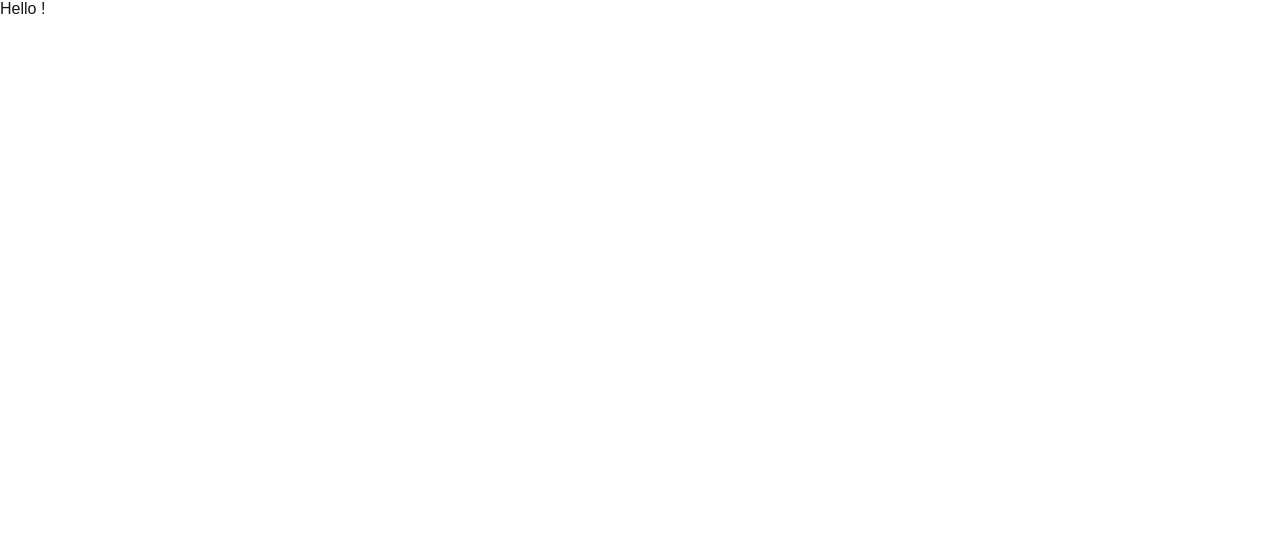
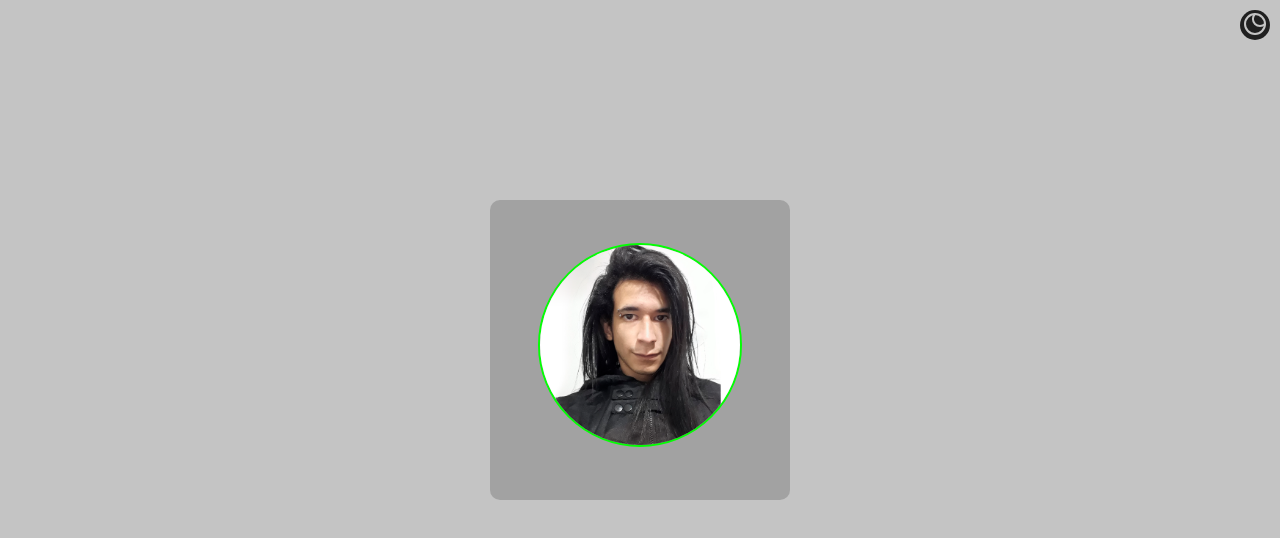
Before and after one commit to matheu5leone/portfolio, a Next.js app: page / in a window 1280 px wide. Shown: the top 538 px of the page. Built offline with nearby package versions, Linux system fonts and the light colour scheme.

Commit message:
add profile pic

```diff
--- a/next.config.ts
+++ b/next.config.ts
@@ -1,6 +1,9 @@
 /** @type {import('next').NextConfig} */
+
+const isProd = process.env.NODE_ENV === 'production';
+
 const nextConfig = {
-  output: 'export', // Habilita exportação estática
+  ...(isProd && { output: 'export' }), // Habilita exportação estática
   images: {
     unoptimized: true, // Desabilita otimização de imagens (necessário para exportação estática)
   },
--- /dev/null
+++ b/src/components/about/About.tsx
@@ -0,0 +1,30 @@
+import style from "@/components/about/about.module.css";
+import Image from "next/image";
+
+export default function About() {
+
+    const WORLD = process.env.NEXT_PUBLIC_WORLD;
+
+    return (
+        <main className={style.container}>
+            <div className={style.modules}>
+                <div className={style.avatarModule}>
+                    <div className={style.avatarBox}>
+                        <Image
+                            className={style.avatar}
+                            src="./fotoProfissionalModificada.png"
+                            alt="Matheus Leone"
+                            width={217}
+                            height={245}
+                        />
+                    </div>
+                    <b className={style.container}>{WORLD}</b>
+                </div>
+                <div className={style.textModule}>
+                    {/*  <b className={style.container}>{WORLD}</b> */}
+                </div>
+            </div>
+        </main>
+    );
+
+}
--- /dev/null
+++ b/src/components/about/about.module.css
@@ -0,0 +1,46 @@
+.container {
+    display: flex;
+    justify-content: center;
+    align-items: center;
+    width: 100%;
+
+}
+.modules{
+    height: 300px;
+    width: 300px;
+    display: flex;
+    justify-content: center;
+    align-items: center;
+    background-color: rgba(77, 77, 77, 0.288);
+    border-radius: 10px;
+    transition: all 0.3s ease;
+
+}
+.modules:hover{
+    box-shadow: 0px 20px 40px rgba(71, 71, 71, 0.212);
+}
+.avatarModule{
+    display: flex;
+    justify-content: center;
+    align-items: center;
+    flex-direction: column;
+    gap: 10px;
+}
+.textModule{
+    display: flex;
+    justify-content: center;
+    align-items: center;
+}
+.avatarBox{
+    width: 200px;
+    height: 200px;
+    border-radius: 50%;
+    overflow: hidden; /* Corta a imagem quando ela ultrapassar a área da div */
+    display: flex;
+    justify-content: center;
+    align-items: center;
+    border: 2px rgb(3, 255, 3) solid;
+}
+.avatar {
+    object-fit: cover; /* Faz a imagem cobrir a área da div, cortando se necessário */
+}
--- /dev/null
+++ b/src/components/navbar/Navbar.tsx
@@ -0,0 +1,33 @@
+import style from "@/components/navbar/navbar.module.css";
+import Image from "next/image";
+import Link from "next/link";
+import { useEffect, useState } from "react";
+import { Eclipse } from "lucide-react";
+
+export default function Navbar() {
+
+    const [theme, setTheme] = useState("light");
+
+    // Carregar o tema salvo no localStorage
+    useEffect(() => {
+        const savedTheme = localStorage.getItem("theme");
+        if (savedTheme) {
+            setTheme(savedTheme);
+            document.body.classList.toggle("dark-theme", savedTheme === "dark");
+        }
+    }, []);
+
+    // Função para alternar o tema
+    const changeTheme = () => {
+        const newTheme = theme === "light" ? "dark" : "light";
+        setTheme(newTheme); // Atualiza o estado
+        document.body.classList.toggle("dark-theme", newTheme === "dark");
+        localStorage.setItem("theme", newTheme); // Salva no localStorage
+    };
+
+    return (
+        <main className={style.navbar}>
+            <button className={style.btnTheme} onClick={changeTheme}><Eclipse /></button>
+        </main>
+    );
+}
--- /dev/null
+++ b/src/components/navbar/navbar.module.css
@@ -0,0 +1,22 @@
+.navbar{
+    padding: 10px;
+    display: flex;
+    width: 100hw;
+    justify-content: end;
+
+}
+
+.btnTheme {
+    width: 30px;
+    height: 30px;
+    border: none;
+    border-radius: 50%;
+    background-color: var(--foreground);
+    color: var(--background);
+    cursor: pointer;
+    transition: opacity 0.3s;
+  }
+
+  .btnTheme:hover {
+    opacity: 0.8;
+  }
--- a/src/pages/index.tsx
+++ b/src/pages/index.tsx
@@ -1,12 +1,17 @@
+import style from "@/styles/Home.module.css";
+import Navbar from "@/components/navbar/Navbar";
+import About from "@/components/about/About";
+
 export default function Home() {
 
-  const WORLD = process.env.NEXT_PUBLIC_WORLD
+
 
   return (
-    <>
-      <div className="container">
-        <p className="text">Hello {WORLD}!</p>
-      </div>
-    </>
+    <div className={style.container}>
+      <Navbar />
+      <section className={style.sectionAbout}>
+      <About />
+      </section>
+    </div>
   );
 }
--- a/src/styles/Home.module.css
+++ b/src/styles/Home.module.css
@@ -1,168 +1,6 @@
-.page {
-  --gray-rgb: 0, 0, 0;
-  --gray-alpha-200: rgba(var(--gray-rgb), 0.08);
-  --gray-alpha-100: rgba(var(--gray-rgb), 0.05);
-
-  --button-primary-hover: #383838;
-  --button-secondary-hover: #f2f2f2;
-
-  display: grid;
-  grid-template-rows: 20px 1fr 20px;
+.sectionAbout{
+  height: 600px;
+  display: flex;
+  justify-content: center;
   align-items: center;
-  justify-items: center;
-  min-height: 100svh;
-  padding: 80px;
-  gap: 64px;
-  font-family: var(--font-geist-sans);
 }
-
-@media (prefers-color-scheme: dark) {
-  .page {
-    --gray-rgb: 255, 255, 255;
-    --gray-alpha-200: rgba(var(--gray-rgb), 0.145);
-    --gray-alpha-100: rgba(var(--gray-rgb), 0.06);
-
-    --button-primary-hover: #ccc;
-    --button-secondary-hover: #1a1a1a;
-  }
-}
-
-.main {
-  display: flex;
-  flex-direction: column;
-  gap: 32px;
-  grid-row-start: 2;
-}
-
-.main ol {
-  font-family: var(--font-geist-mono);
-  padding-left: 0;
-  margin: 0;
-  font-size: 14px;
-  line-height: 24px;
-  letter-spacing: -0.01em;
-  list-style-position: inside;
-}
-
-.main li:not(:last-of-type) {
-  margin-bottom: 8px;
-}
-
-.main code {
-  font-family: inherit;
-  background: var(--gray-alpha-100);
-  padding: 2px 4px;
-  border-radius: 4px;
-  font-weight: 600;
-}
-
-.ctas {
-  display: flex;
-  gap: 16px;
-}
-
-.ctas a {
-  appearance: none;
-  border-radius: 128px;
-  height: 48px;
-  padding: 0 20px;
-  border: none;
-  border: 1px solid transparent;
-  transition:
-    background 0.2s,
-    color 0.2s,
-    border-color 0.2s;
-  cursor: pointer;
-  display: flex;
-  align-items: center;
-  justify-content: center;
-  font-size: 16px;
-  line-height: 20px;
-  font-weight: 500;
-}
-
-a.primary {
-  background: var(--foreground);
-  color: var(--background);
-  gap: 8px;
-}
-
-a.secondary {
-  border-color: var(--gray-alpha-200);
-  min-width: 180px;
-}
-
-.footer {
-  grid-row-start: 3;
-  display: flex;
-  gap: 24px;
-}
-
-.footer a {
-  display: flex;
-  align-items: center;
-  gap: 8px;
-}
-
-.footer img {
-  flex-shrink: 0;
-}
-
-/* Enable hover only on non-touch devices */
-@media (hover: hover) and (pointer: fine) {
-  a.primary:hover {
-    background: var(--button-primary-hover);
-    border-color: transparent;
-  }
-
-  a.secondary:hover {
-    background: var(--button-secondary-hover);
-    border-color: transparent;
-  }
-
-  .footer a:hover {
-    text-decoration: underline;
-    text-underline-offset: 4px;
-  }
-}
-
-@media (max-width: 600px) {
-  .page {
-    padding: 32px;
-    padding-bottom: 80px;
-  }
-
-  .main {
-    align-items: center;
-  }
-
-  .main ol {
-    text-align: center;
-  }
-
-  .ctas {
-    flex-direction: column;
-  }
-
-  .ctas a {
-    font-size: 14px;
-    height: 40px;
-    padding: 0 16px;
-  }
-
-  a.secondary {
-    min-width: auto;
-  }
-
-  .footer {
-    flex-wrap: wrap;
-    align-items: center;
-    justify-content: center;
-  }
-}
-
-@media (prefers-color-scheme: dark) {
-  .logo {
-    filter: invert();
-  }
-}
--- a/src/styles/globals.css
+++ b/src/styles/globals.css
@@ -1,42 +1,24 @@
+/* global.css */
+
 :root {
-  --background: #ffffff;
-  --foreground: #171717;
+  --background: #c4c4c4;
+  --foreground: #202020;
 }
 
-@media (prefers-color-scheme: dark) {
-  :root {
-    --background: #0a0a0a;
-    --foreground: #ededed;
-  }
+/* Tema escuro ativado */
+body.dark-theme {
+  --background: #202020;
+  --foreground: #c4c4c4;
 }
 
-html,
-body {
-  max-width: 100vw;
-  overflow-x: hidden;
+* {
+  margin: 0;
+  padding: 0;
 }
 
 body {
+  font-family: 'Calibri', sans-serif;
+  background-color: var(--background);
   color: var(--foreground);
-  background: var(--background);
-  font-family: Arial, Helvetica, sans-serif;
-  -webkit-font-smoothing: antialiased;
-  -moz-osx-font-smoothing: grayscale;
+  transition: background-color 0.3s, color 0.3s;
 }
-
-* {
-  box-sizing: border-box;
-  padding: 0;
-  margin: 0;
-}
-
-a {
-  color: inherit;
-  text-decoration: none;
-}
-
-@media (prefers-color-scheme: dark) {
-  html {
-    color-scheme: dark;
-  }
-}
```
Also changed, not shown: package.json (+5 -4 lines), public/fotoProfissionalModificada.png (added), 1 other file (tests, documents, lock files or other folders).
